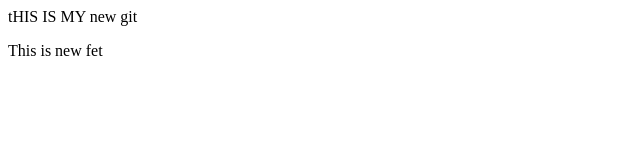
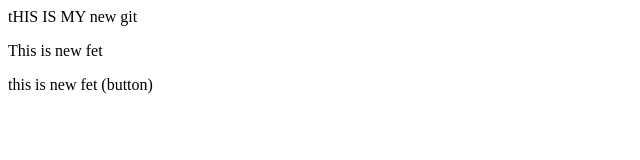
Before and after one commit to anildatascience/localrrr, a plain HTML site: page index.html in a window 1280 px wide. Shown: the whole page, without its empty margins (0-640 px from the left). Drawn offline with Linux system fonts and the light colour scheme.

```diff
--- a/index.html
+++ b/index.html
@@ -2,3 +2,5 @@
 
 
 <p>This is new fet</p>
+
+<p>this is new fet (button)</p>
```
